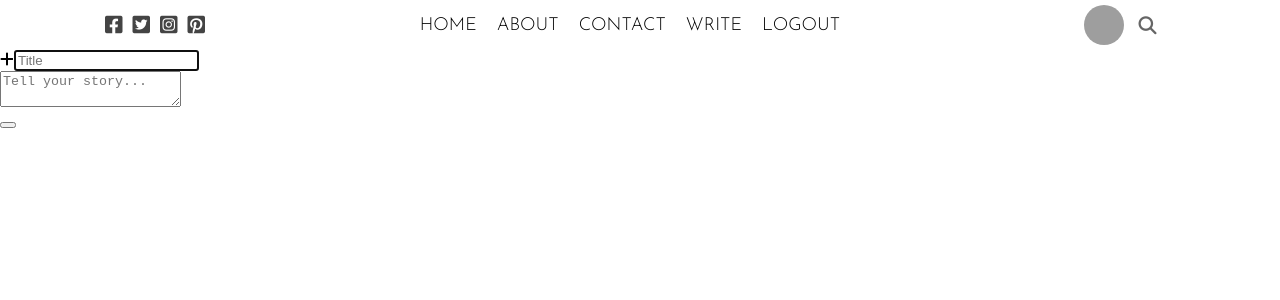
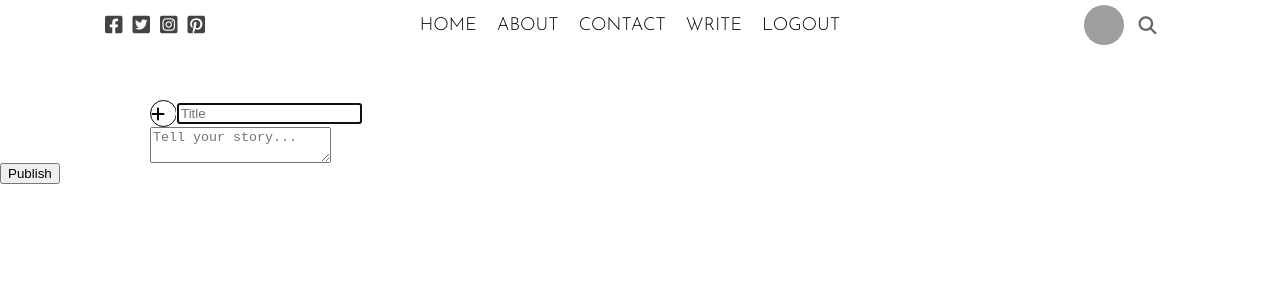
Before and after one commit to EvMad/react-frontend-sandbox, a React (Create React App) app: page / in a window 1280 px wide. Shown: the top 300 px of the page. Built offline with nearby package versions, Linux system fonts and the light colour scheme; grey boxes are pictures that could not be loaded.

Commit message:
.writeIcon {}

```diff
--- a/src/pages/write/Write.jsx
+++ b/src/pages/write/Write.jsx
@@ -7,7 +7,7 @@ export default function Write() {
             <form className="writeForm">
                 <div className="writeFormGroup">
                     <label htmlFor="fileInput">
-                    <i class="fa-solid fa-plus"></i>
+                    <i className="writeIcon fa-solid fa-plus"></i>
                     </label>
                     <input type="file" id="fileInput" style={{display:"none"}} />
                     <input type="text" placeholder="Title" className="writeInput" autoFocus={true} />
@@ -15,7 +15,7 @@ export default function Write() {
                 <div className="writeFormGroup">
                     <textarea placeholder="Tell your story..." type="text" className="writeInput writeText"></textarea>
                 </div>
-                <button className="writeSubmit"></button>
+                <button className="writeSubmit">Publish</button>
             </form>
         </div>
     )
--- a/src/pages/write/write.css
+++ b/src/pages/write/write.css
@@ -0,0 +1,22 @@
+.write {
+    padding-top: 50px
+}
+
+.writeForm {
+
+}
+
+.writeFormGroup {
+    margin-left: 150px;
+    display: flex;
+    align-items: center;
+}
+
+.writeIcon {
+    width: 25px;
+    height: 25px;
+    border-radius: 50%;
+    border: 1px solid;
+    display: flex;
+    align-items: center;
+}
```
